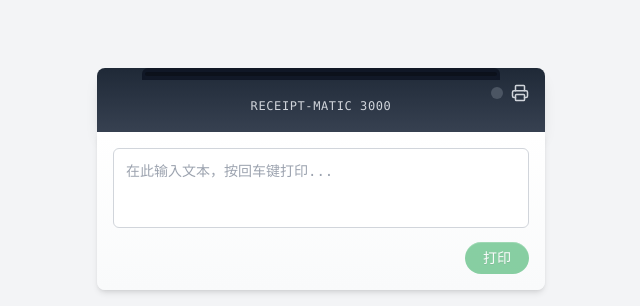
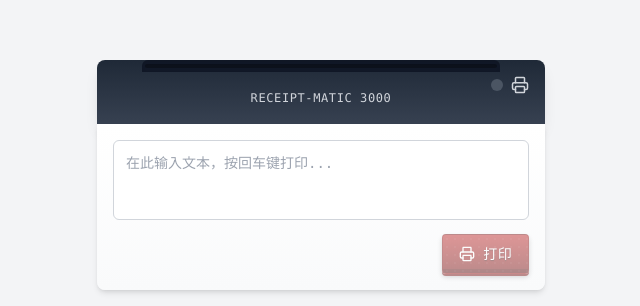
Before and after one commit to hamster1963/receipt-printer, a Next.js app: page / in a window 1280 px wide. Shown: the part 494-800 px from the top of the page, without its empty margins (319-959 px from the left). Built offline with nearby package versions, Linux system fonts and the light colour scheme.

Commit message:
feat: 更新打印按钮样式，添加高光和纹理效果

```diff
--- a/components/receipt-printer.tsx
+++ b/components/receipt-printer.tsx
@@ -312,19 +312,34 @@ export default function ReceiptPrinter() {
             <button
               type="button"
               disabled={isPrinting || !inputText.trim()}
-              className="flex min-h-[32px] min-w-[64px] cursor-pointer items-center justify-center overflow-hidden rounded-full bg-green-600 px-3 py-1 font-medium text-white text-sm shadow-[inset_0_1px_0_rgba(255,255,255,0.2)] transition-all hover:bg-green-600/90 active:scale-95 disabled:cursor-not-allowed disabled:opacity-50 disabled:hover:bg-green-600"
+              className="relative flex min-h-[40px] min-w-[80px] cursor-pointer items-center justify-center overflow-hidden rounded-sm bg-gradient-to-b from-red-700 to-red-900 px-4 py-2 font-medium text-white text-sm border border-red-900/50 transition-all disabled:cursor-not-allowed disabled:opacity-50 disabled:hover:from-red-700 disabled:hover:to-red-900"
               onClick={handlePrint}
+              style={{
+                boxShadow: isPrinting
+                  ? 'inset 0 2px 4px rgba(0,0,0,0.4)'
+                  : '0 2px 0 #7f1d1d, 0 3px 5px rgba(0,0,0,0.3)',
+                transform: isPrinting ? 'translateY(2px)' : 'none'
+              }}
             >
-              <div className="[text-shadow:_0_1px_0_rgb(0_0_0_/_20%)] flex items-center gap-1">
+              <div className="flex items-center gap-2 font-mono tracking-wide" style={{ textShadow: '0 1px 1px rgba(0,0,0,0.5)' }}>
                 {isPrinting ? (
                   <>
                     <span className="inline-block h-3 w-3 animate-spin rounded-full border-2 border-white border-t-transparent"></span>
                     <span>打印中...</span>
                   </>
                 ) : (
-                  '打印'
+                  <>
+                    <Printer size={16} className="text-white" />
+                    <span>打印</span>
+                  </>
                 )}
               </div>
+              {/* 按钮顶部高光效果 */}
+              <div className="absolute inset-0 bg-gradient-to-b from-white to-transparent opacity-10 pointer-events-none"></div>
+              {/* 按钮表面纹理 */}
+              <div className="absolute inset-0 bg-[radial-gradient(#fff_1px,transparent_1px)] [background-size:8px_8px] opacity-5 pointer-events-none"></div>
+              {/* 按钮底部阴影 */}
+              <div className="absolute inset-x-0 bottom-0 h-1 bg-black opacity-20 pointer-events-none"></div>
             </button>
           </div>
         </div>
```
